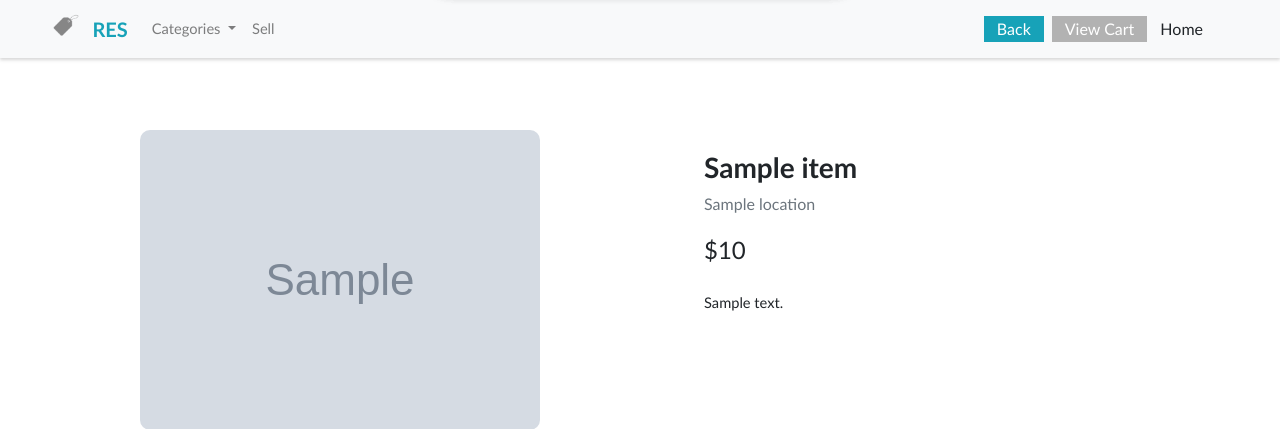
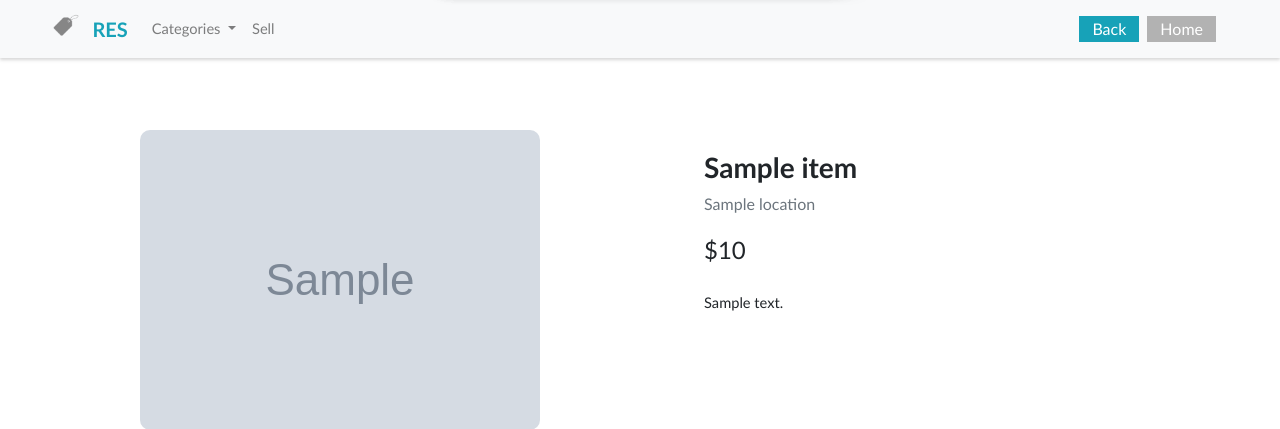
Before and after one commit to gth2103/res_app, a Flask app: template res/app/templates/item.html in a window 1280 px wide. Shown: the top 429 px of the page. Run offline with Flask 2, Linux system fonts and the light colour scheme; the template is opened without the code that fills it: most values are stand-ins (such as "Sample title", 1, 10 or a date in 2020); some libraries are stand-ins or nearby versions.

Commit message:
remove view cart button from item page add flash redirect to buy page for view cart button

```diff
--- a/res/app/static/item.js
+++ b/res/app/static/item.js
@@ -203,19 +203,11 @@ var back = function(){
     })
 }
 
-var cart = function(){
-
-    $('.cart').on('click', function(){
-        window.location = '/cart'
-    })
-}
-
 $(document).ready(function(){
 
 	setUserOptions()
 	add_to_cart()
 	home()
     back()
-    cart()
 
 })
--- a/res/app/templates/item.html
+++ b/res/app/templates/item.html
@@ -5,7 +5,7 @@
         An item has been added to your cart!
     </p>
     <p>
-        Click 'View Cart' in the menu to see it.
+        Click 'View Cart' from the menu on the buy page to see it.
     </p>
 </div>
 <div id="sent_flash" class="alert_flash alert pt-4 text-center text-light font-weight-bold position-fixed bg-info overflow-auto">
@@ -56,10 +56,7 @@
         <button class="btn btn-info back m-2  py-0" type="button">
             Back
         </button>
-        <button class="cart btn btn-secondary my-2 py-0" type="submit">
-            View Cart
-        </button>
-        <button class="home btn btn-light my-2 mr-5 py-0" type="submit">
+        <button class="home btn btn-secondary my-2 mr-5 py-0" type="submit">
             Home
         </button>
     <div>
```
